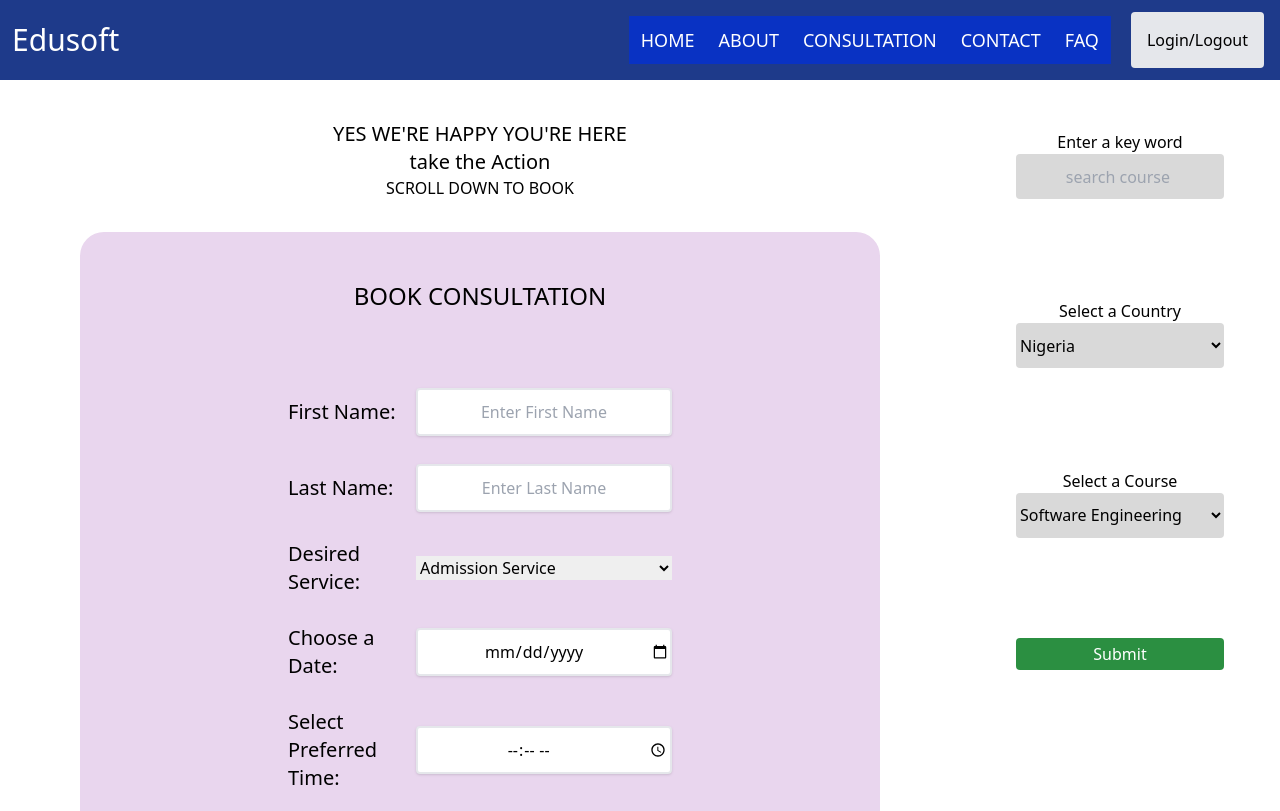
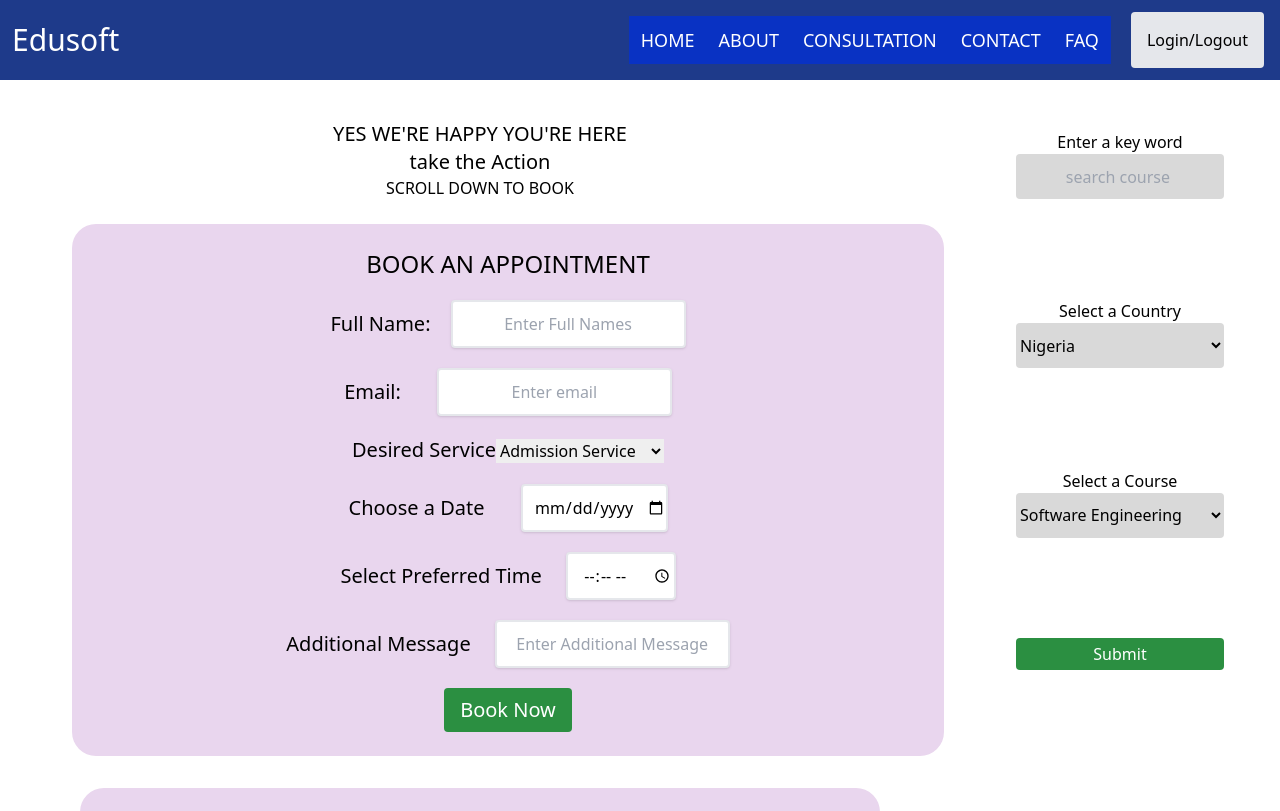
Before and after one commit to Nwaigba66/Edusoft-website---FrontEnd, a Next.js app: page /consultation in a window 1280 px wide. Shown: the top 811 px of the page. Built offline with nearby package versions, Linux system fonts and the light colour scheme.

Commit message:
Updated changes

```diff
--- a/src/app/about/page.tsx
+++ b/src/app/about/page.tsx
@@ -84,7 +84,6 @@ function About() {
 
     </div>
 
-
   )
 }
 
--- a/src/app/consultation/page.tsx
+++ b/src/app/consultation/page.tsx
@@ -45,11 +45,57 @@ function Consultation() {
     <div className='items-center justify-center w-full h-full bg-pink-220'>
 
      <div className='flex flex-col justify-center items-center mt-10'>
+
         <h1  className='item-center text-xl'>{`YES WE'RE HAPPY YOU'RE HERE`}</h1>
         <h1 className='text-xl font-light'>take the Action</h1>
 
         <h1>SCROLL DOWN TO BOOK</h1>
      </div>
+
+    <form className="consultation-form flex flex-col justify-center rounded-3xl gap-5 ml-14 mt-6 mb-6 items-center bg-booking" action="">
+          <div>
+            <h1 className='flex flex-row items-center mt-6 justify-center text-2xl  item-center'>BOOK AN APPOINTMENT</h1>
+          </div>
+					<div className="flex items-center w-[80%] gap-5 justify-center">
+						<label className="text-xl" htmlFor="Fullname">Full Name:</label>
+						<input className="" id='firstname' type="text" placeholder="Enter Full Names" />
+					</div>
+
+          <div className="flex items-center gap-5 justify-center">
+						<label className=" text-xl" htmlFor="email">Email:</label>
+						<input className="flex-2 ml-4" id='email' type="text" placeholder="Enter email" />
+					</div>
+
+          <div>
+            <label className="flex-1 w-full h-full gap-5 " htmlFor="service">Desired Service</label>
+            <select name="" id="desired_service">
+              <option value="admission.service">Admission Service</option>
+              <option value="tuition">Tuition Fees Service</option>
+              <option value="document.review">Document Review</option>
+              <option value="cv">CV Review</option>
+            </select>
+         </div>
+
+         <div className="flex items-center gap-5">
+						<label className="flex-1" htmlFor="date">Choose a Date</label>
+						<input className="flex-3 ml-4" id='date' type="date" placeholder="Choose a Date" />
+				 </div>
+
+         <div className="flex items-center w-38 h-30 gap-2">
+						<label className="flex-1" htmlFor="time">Select Preferred Time</label>
+						<input className="flex-3 ml-4" id='time' type="time" placeholder="Select Preferred Time" />
+				 </div>
+
+         <div className="flex items-center gap-2">
+						<label className="flex-1" htmlFor="text">Additional Message</label>
+						<input className="flex-3 ml-4" id='text' type="text-area" placeholder="Enter Additional Message" />
+				 </div>
+
+         <div className="flex justify-center">
+						<button className="py-2 px-4 bg-button mb-6 text-white text-xl rounded"> Book Now</button>
+					</div>
+
+    </form>
 
      <div className="flex flex-row mt-8 items-center ">
         <div className="flex flex-col items-center justify-center w-full h-full">
--- a/tailwind.config.ts
+++ b/tailwind.config.ts
@@ -23,7 +23,7 @@ const config: Config = {
         'button': '#2b8f41',
         'principles': '#F7F7FA',
         'booking': '#E9D6EE',
-      }
+      },
     },
   },
   plugins: [],
```
